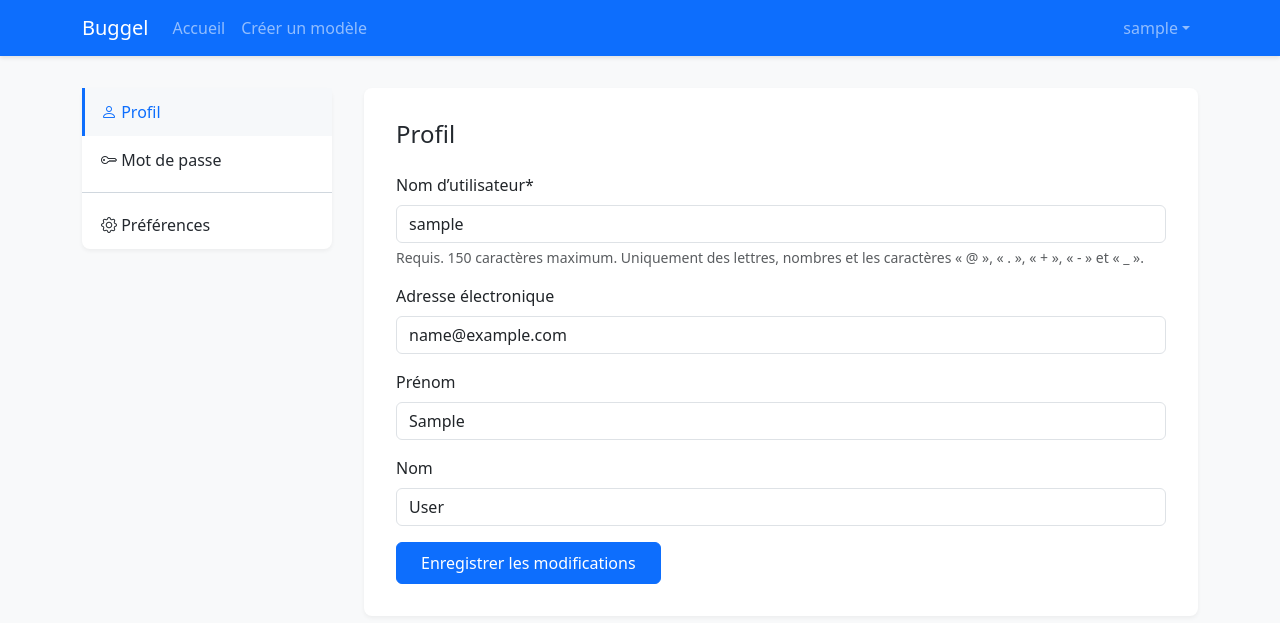
After one commit to lbihin/buggel_perl, a Django app: page /settings/ in a window 1280 px wide. The commit adds this page. Shown: the top 623 px of the page. Run offline with Django 5.2, Linux system fonts and the light colour scheme; the visitor is signed in with stand-in values (Sample User, id 1); some libraries are stand-ins or nearby versions.

Commit message:
commit inital version of settings

```diff
--- a/beadmodels/forms.py
+++ b/beadmodels/forms.py
@@ -8,10 +8,10 @@ from .models import BeadModel
 class BeadModelForm(forms.ModelForm):
     class Meta:
         model = BeadModel
-        fields = ['title', 'description', 'original_image', 'grid_size', 'is_public']
+        fields = ["title", "description", "original_image", "grid_size", "is_public"]
         widgets = {
-            'description': forms.Textarea(attrs={'rows': 4}),
-            'grid_size': forms.NumberInput(attrs={'min': 16, 'max': 64}),
+            "description": forms.Textarea(attrs={"rows": 4}),
+            "grid_size": forms.NumberInput(attrs={"min": 16, "max": 64}),
         }
 
 
@@ -20,4 +20,10 @@ class UserRegistrationForm(UserCreationForm):
 
     class Meta:
         model = User
-        fields = ('username', 'email', 'password1', 'password2')
+        fields = ("username", "email", "password1", "password2")
+
+
+class UserProfileForm(forms.ModelForm):
+    class Meta:
+        model = User
+        fields = ("username", "email", "first_name", "last_name")
--- /dev/null
+++ b/beadmodels/static/css/style.css
@@ -0,0 +1,123 @@
+/* Styles généraux */
+body {
+    background-color: #f8f9fa;
+}
+
+/* Styles de la barre de navigation */
+.navbar {
+    box-shadow: 0 2px 4px rgba(0, 0, 0, .1);
+}
+
+/* Styles des cartes */
+.card {
+    box-shadow: 0 2px 4px rgba(0, 0, 0, .05);
+    border: none;
+}
+
+.card-header {
+    background-color: #fff;
+    border-bottom: 1px solid rgba(0, 0, 0, .125);
+}
+
+/* Styles des onglets */
+.nav-tabs .nav-link {
+    color: #6c757d;
+    border: none;
+    padding: 0.5rem 1rem;
+    margin-right: 0.5rem;
+}
+
+.nav-tabs .nav-link.active {
+    color: #0d6efd;
+    border-bottom: 2px solid #0d6efd;
+}
+
+/* Styles des formulaires */
+.form-control:focus {
+    border-color: #0d6efd;
+    box-shadow: 0 0 0 0.25rem rgba(13, 110, 253, .25);
+}
+
+/* Styles des boutons */
+.btn-primary {
+    padding: 0.5rem 1.5rem;
+}
+
+/* Styles des messages */
+.messages {
+    margin-bottom: 2rem;
+}
+
+.alert {
+    border: none;
+    border-radius: 0.5rem;
+}
+
+/* Styles de la grille */
+.grid-container {
+    background-color: #fff;
+    padding: 1rem;
+    border-radius: 0.5rem;
+    box-shadow: 0 2px 4px rgba(0, 0, 0, .05);
+}
+
+/* Styles du menu latéral des paramètres */
+.settings-container {
+    display: flex;
+    gap: 2rem;
+    margin-top: 2rem;
+}
+
+.settings-sidebar {
+    flex: 0 0 250px;
+}
+
+.settings-content {
+    flex: 1;
+}
+
+.settings-nav {
+    background-color: #fff;
+    border-radius: 0.5rem;
+    box-shadow: 0 2px 4px rgba(0, 0, 0, .05);
+}
+
+.settings-nav .nav-link {
+    color: #24292f;
+    padding: 0.75rem 1rem;
+    border-radius: 0;
+    border-left: 3px solid transparent;
+}
+
+.settings-nav .nav-link:hover {
+    background-color: #f6f8fa;
+}
+
+.settings-nav .nav-link.active {
+    color: #0d6efd;
+    background-color: #f6f8fa;
+    border-left-color: #0d6efd;
+}
+
+.settings-section {
+    background-color: #fff;
+    border-radius: 0.5rem;
+    padding: 2rem;
+    box-shadow: 0 2px 4px rgba(0, 0, 0, .05);
+}
+
+.settings-section h2 {
+    font-size: 1.5rem;
+    margin-bottom: 1.5rem;
+    color: #24292f;
+}
+
+.settings-section .form-group:not(:last-child) {
+    margin-bottom: 1.5rem;
+}
+
+.settings-divider {
+    height: 1px;
+    background-color: #d0d7de;
+    margin: 0.5rem 0;
+}
--- a/beadmodels/templates/beadmodels/base.html
+++ b/beadmodels/templates/beadmodels/base.html
@@ -1,3 +1,4 @@
+{% load static %}
 <!DOCTYPE html>
 <html lang="fr">
   <head>
@@ -9,14 +10,16 @@
       {% endblock %}
     </title>
     <link href="https://cdn.jsdelivr.net/npm/bootstrap@5.3.0/dist/css/bootstrap.min.css" rel="stylesheet" />
+    <link href="https://cdn.jsdelivr.net/npm/bootstrap-icons@1.11.3/font/bootstrap-icons.css" rel="stylesheet" />
+    <link rel="stylesheet" href="{% static 'css/style.css' %}" />
   </head>
   <body>
-    <nav class="navbar navbar-expand-lg navbar-dark bg-dark">
+    <nav class="navbar navbar-expand-lg navbar-dark bg-primary">
       <div class="container">
         <a class="navbar-brand" href="{% url 'beadmodels:home' %}">Buggel</a>
         <button class="navbar-toggler" type="button" data-bs-toggle="collapse" data-bs-target="#navbarNav"><span class="navbar-toggler-icon"></span></button>
         <div class="collapse navbar-collapse" id="navbarNav">
-          <ul class="navbar-nav">
+          <ul class="navbar-nav me-auto">
             <li class="nav-item">
               <a class="nav-link" href="{% url 'beadmodels:home' %}">Accueil</a>
             </li>
@@ -24,18 +27,23 @@
               <li class="nav-item">
                 <a class="nav-link" href="{% url 'beadmodels:create_model' %}">Créer un modèle</a>
               </li>
-              <li class="nav-item">
-                <a class="nav-link" href="{% url 'beadmodels:my_models' %}">Mes modèles</a>
-              </li>
             {% endif %}
           </ul>
-          <ul class="navbar-nav ms-auto">
+          <ul class="navbar-nav">
             {% if user.is_authenticated %}
-              <li class="nav-item">
-                <span class="nav-link">{{ user.username }}</span>
-              </li>
-              <li class="nav-item">
-                <a class="nav-link" href="{% url 'logout' %}">Déconnexion</a>
+              <li class="nav-item dropdown">
+                <a class="nav-link dropdown-toggle" href="#" id="navbarDropdown" role="button" data-bs-toggle="dropdown">{{ user.username }}</a>
+                <ul class="dropdown-menu dropdown-menu-end">
+                  <li>
+                    <a class="dropdown-item" href="{% url 'beadmodels:user_settings' %}">Paramètres</a>
+                  </li>
+                  <li>
+                    <hr class="dropdown-divider" />
+                  </li>
+                  <li>
+                    <a class="dropdown-item" href="{% url 'logout' %}">Déconnexion</a>
+                  </li>
+                </ul>
               </li>
             {% else %}
               <li class="nav-item">
@@ -52,9 +60,11 @@
 
     <div class="container mt-4">
       {% if messages %}
-        {% for message in messages %}
-          <div class="alert alert-{{ message.tags }}">{{ message }}</div>
-        {% endfor %}
+        <div class="messages">
+          {% for message in messages %}
+            <div class="alert alert-{{ message.tags }}">{{ message }}</div>
+          {% endfor %}
+        </div>
       {% endif %}
 
       {% block content %}
--- /dev/null
+++ b/beadmodels/templates/beadmodels/user_settings.html
@@ -0,0 +1,72 @@
+{% extends 'beadmodels/base.html' %}
+{% load crispy_forms_tags %}
+
+{% block content %}
+  <div class="settings-container">
+    <!-- Menu latéral -->
+    <div class="settings-sidebar">
+      <nav class="settings-nav">
+        <div class="nav flex-column nav-pills">
+          <a class="nav-link {% if active_tab == 'profile' %}active{% endif %}" href="{% url 'beadmodels:user_settings' %}?tab=profile"><i class="bi bi-person"></i> Profil</a>
+          <a class="nav-link {% if active_tab == 'password' %}active{% endif %}" href="{% url 'beadmodels:user_settings' %}?tab=password"><i class="bi bi-key"></i> Mot de passe</a>
+          <div class="settings-divider"></div>
+          <a class="nav-link {% if active_tab == 'preferences' %}active{% endif %}" href="{% url 'beadmodels:user_settings' %}?tab=preferences"><i class="bi bi-gear"></i> Préférences</a>
+        </div>
+      </nav>
+    </div>
+
+    <!-- Contenu principal -->
+    <div class="settings-content">
+      <div class="settings-section">
+        {% if active_tab == 'profile' %}
+          <h2>Profil</h2>
+          <form method="post" action="?tab=profile">
+            {% csrf_token %}
+            {{ form|crispy }}
+            <button type="submit" class="btn btn-primary">Enregistrer les modifications</button>
+          </form>
+        {% elif active_tab == 'password' %}
+          <h2>Changer le mot de passe</h2>
+          <form method="post" action="?tab=password">
+            {% csrf_token %}
+            <div class="mb-3">
+              <label for="current_password" class="form-label">Mot de passe actuel</label>
+              <input type="password" class="form-control" id="current_password" name="current_password" required />
+            </div>
+            <div class="mb-3">
+              <label for="new_password" class="form-label">Nouveau mot de passe</label>
+              <input type="password" class="form-control" id="new_password" name="new_password" required />
+            </div>
+            <div class="mb-3">
+              <label for="confirm_password" class="form-label">Confirmer le nouveau mot de passe</label>
+              <input type="password" class="form-control" id="confirm_password" name="confirm_password" required />
+            </div>
+            <button type="submit" class="btn btn-primary">Changer le mot de passe</button>
+          </form>
+        {% elif active_tab == 'preferences' %}
+          <h2>Préférences</h2>
+          <form method="post" action="?tab=preferences">
+            {% csrf_token %}
+            <div class="mb-3">
+              <label class="form-label">Taille de grille par défaut</label>
+              <select class="form-select" name="default_grid_size">
+                <option value="16">16x16</option>
+                <option value="24">24x24</option>
+                <option value="32" selected>32x32</option>
+                <option value="48">48x48</option>
+                <option value="64">64x64</option>
+              </select>
+            </div>
+            <div class="mb-3">
+              <div class="form-check">
+                <input class="form-check-input" type="checkbox" name="public_by_default" id="public_by_default" />
+                <label class="form-check-label" for="public_by_default">Rendre les modèles publics par défaut</label>
+              </div>
+            </div>
+            <button type="submit" class="btn btn-primary">Enregistrer les préférences</button>
+          </form>
+        {% endif %}
+      </div>
+    </div>
+  </div>
+{% endblock %}
--- a/beadmodels/urls.py
+++ b/beadmodels/urls.py
@@ -14,4 +14,5 @@ urlpatterns = [
     path("model/<int:pk>/delete/", views.delete_model, name="delete_model"),
     path("my-models/", views.my_models, name="my_models"),
     path("register/", views.register, name="register"),
+    path("settings/", views.user_settings, name="user_settings"),
 ] + static(settings.MEDIA_URL, document_root=settings.MEDIA_ROOT)
--- a/beadmodels/views.py
+++ b/beadmodels/views.py
@@ -4,7 +4,7 @@ from django.contrib.auth.decorators import login_required
 from django.shortcuts import get_object_or_404, redirect, render
 from PIL import Image
 
-from .forms import BeadModelForm, UserRegistrationForm
+from .forms import BeadModelForm, UserProfileForm, UserRegistrationForm
 from .models import BeadModel
 
 
@@ -28,6 +28,33 @@ def register(request):
     else:
         form = UserRegistrationForm()
     return render(request, "registration/register.html", {"form": form})
+
+
+@login_required
+def user_settings(request):
+    active_tab = request.GET.get("tab", "profile")
+
+    if request.method == "POST":
+        if active_tab == "profile":
+            form = UserProfileForm(request.POST, instance=request.user)
+            if form.is_valid():
+                form.save()
+                messages.success(request, "Votre profil a été mis à jour avec succès!")
+                return redirect("beadmodels:user_settings")
+        elif active_tab == "password":
+            # TODO: Implémenter le changement de mot de passe
+            pass
+        elif active_tab == "preferences":
+            # TODO: Implémenter les préférences utilisateur
+            pass
+    else:
+        form = UserProfileForm(instance=request.user)
+
+    context = {
+        "form": form,
+        "active_tab": active_tab,
+    }
+    return render(request, "beadmodels/user_settings.html", context)
 
 
 @login_required
```
